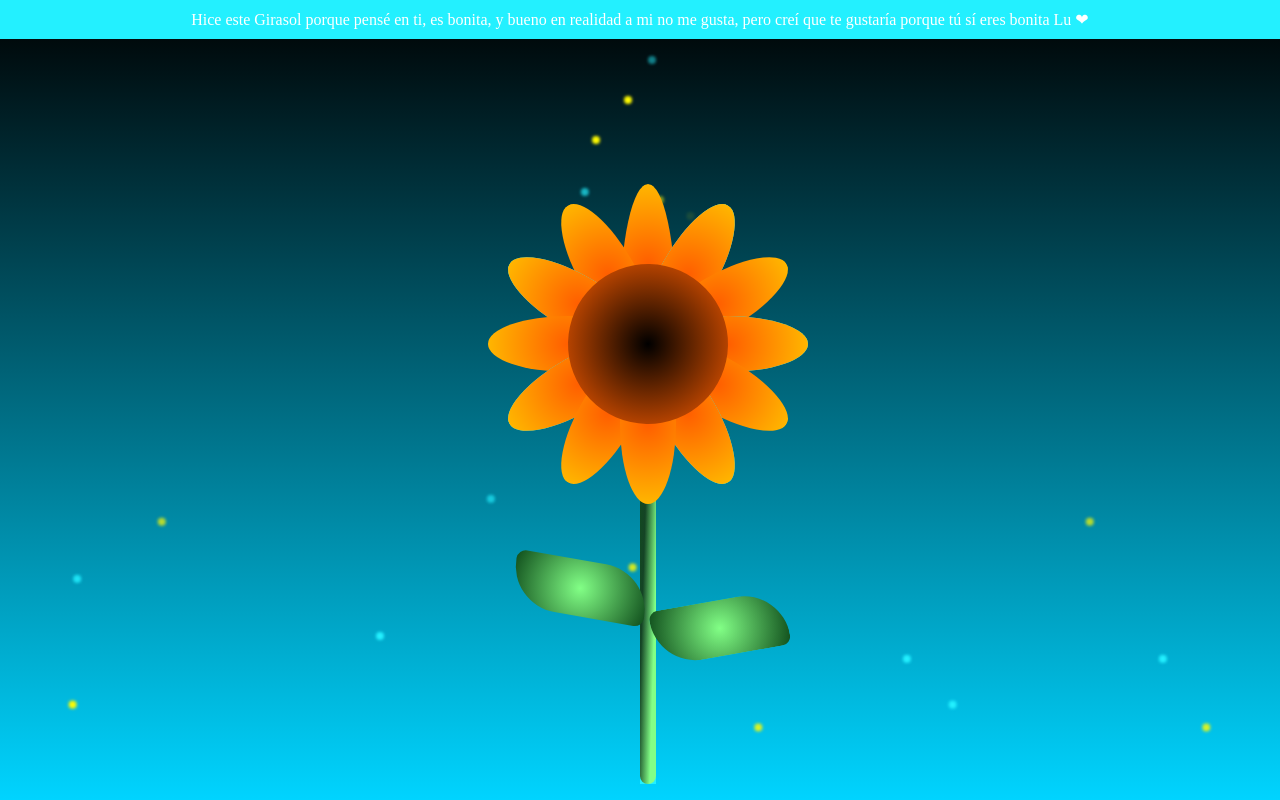
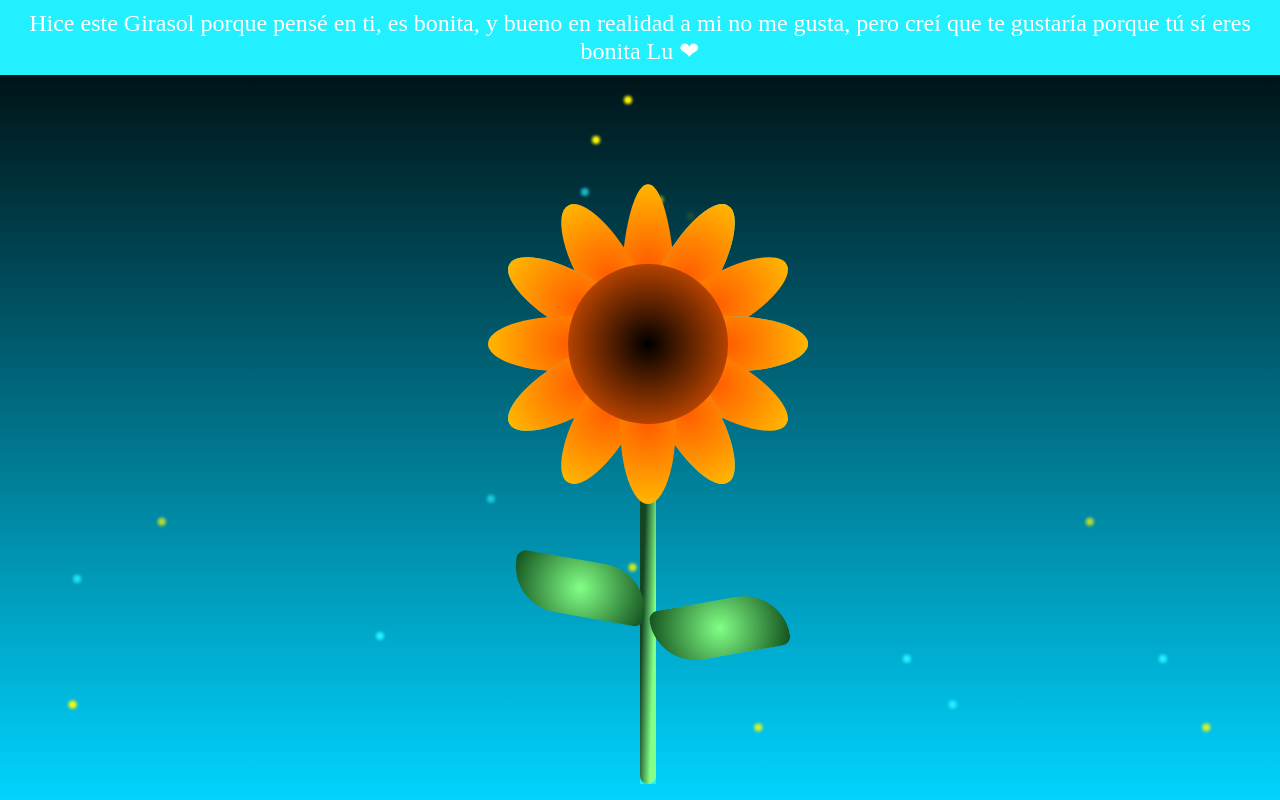
Before and after one commit to DSohm/Lu, a plain HTML site: page index.html in a window 1280 px wide. Drawn offline with Linux system fonts and the light colour scheme.

Commit message:
Update style.css

```diff
--- a/style.css
+++ b/style.css
@@ -29,8 +29,9 @@ body{
     text-align: center;
     color: white;
     z-index: 999; /* Asegura que el texto esté en la parte superior */
-    background: rgba(0, 0, 0, 0.6); /* Fondo semitransparente para mejor legibilidad */
+    background: none; /* Fondo semitransparente para mejor legibilidad */
     padding: 10px;
+    font-size: 24px;
 }
 .flower_wrapper{
     position: absolute;
```
